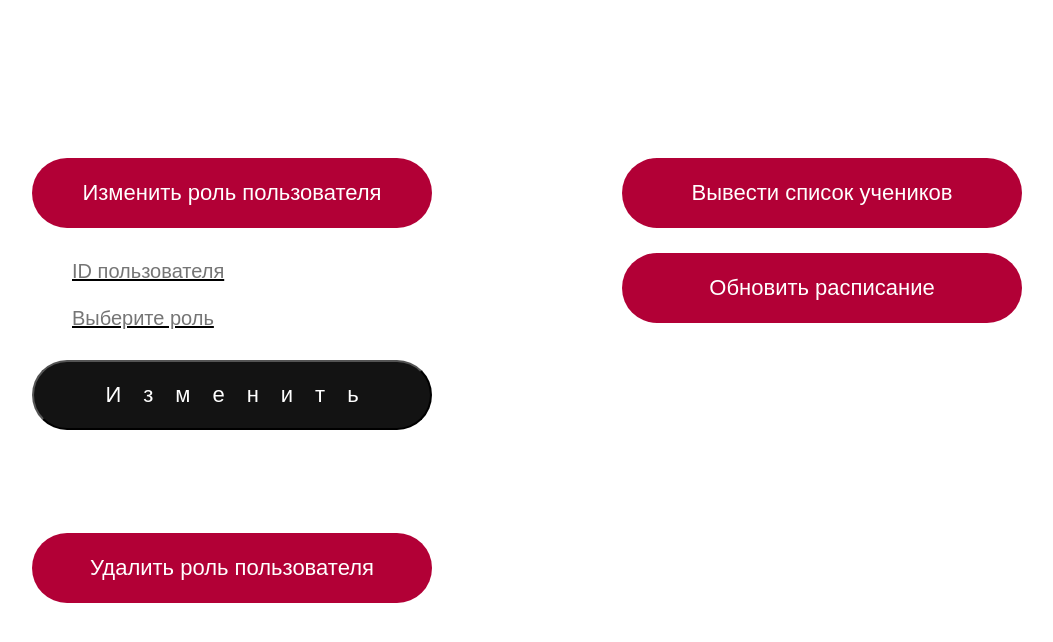
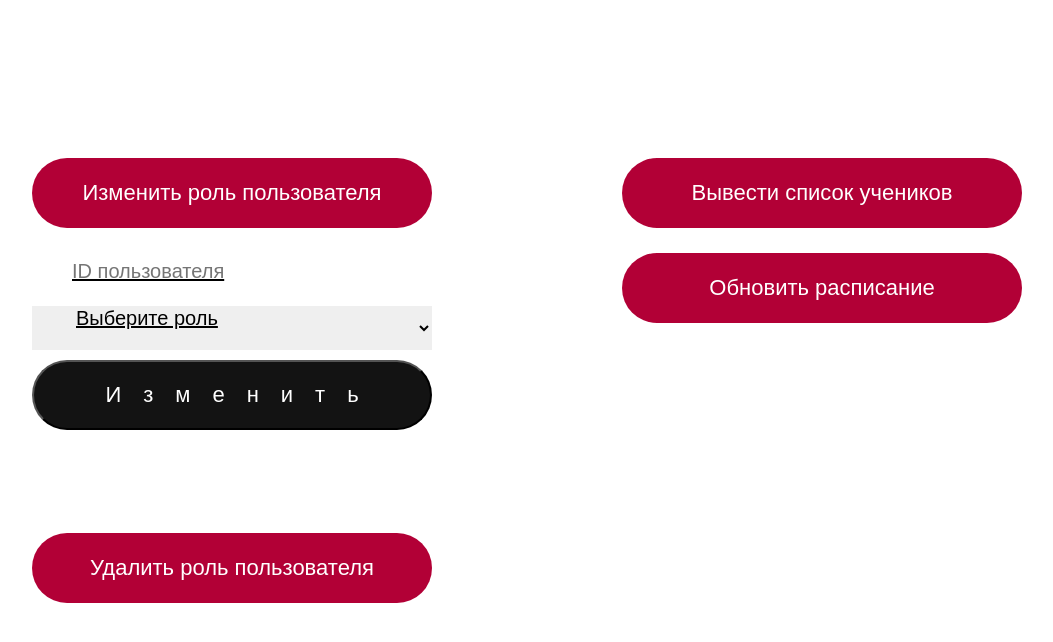
Before and after one commit to DennisWit/AlgProgSite, a plain HTML site: page index.html in a window 1280 px wide. Both pictures are taken after a click on the button "Изменить роль пользователя". Shown: the whole page, without its empty margins (113-1166 px from the left). Drawn offline with Linux system fonts and the light colour scheme.

Commit message:
Update index.html

```diff
--- a/index.html
+++ b/index.html
@@ -13,7 +13,12 @@
             <button class="ChangeRole"><span>Изменить роль пользователя</span></button>
             <form class="panel">
                 <input class="input" type="text" placeholder="ID пользователя">
-                <input class="input" type="text" placeholder="Выберите роль">
+                <select class="input" name="option">
+                    <option value="" disabled selected>Выберите роль</option>
+                    <option value="1">Студент</option>
+                    <option value="2">Преподаватель</option>
+                    <option value="3">Админ</option>
+                  </select>
                 <button class="accept"><span class="accept__text">Изменить</span></button>
             </form>
             <button class="DeleteRole"><span>Удалить роль пользователя</span></button>
```
